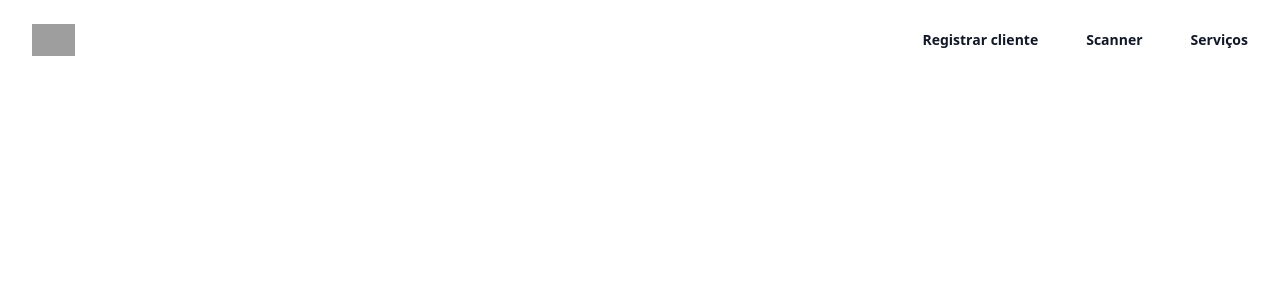
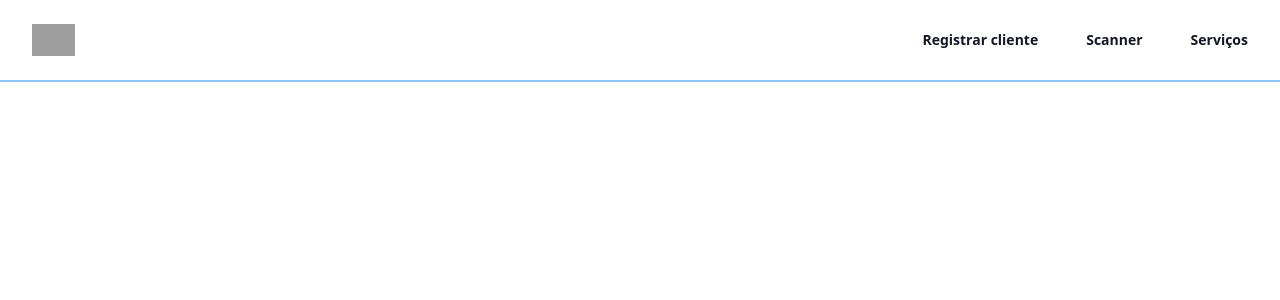
Before and after one commit to tercioab/Ultracar-, a React (Create React App) app in the folder ultracar/: page / in a window 1280 px wide. Shown: the top 300 px of the page. Built offline with nearby package versions, Linux system fonts and the light colour scheme; grey boxes are pictures that could not be loaded.

Commit message:
style: change header

```diff
--- a/ultracar/src/components/Header.js
+++ b/ultracar/src/components/Header.js
@@ -6,7 +6,7 @@ export default function Header() {
 	const [mobileMenuOpen, setMobileMenuOpen] = useState(false);
 
 	return (
-		<header className='bg-white'>
+		<header className='bg-white border-b-2 border-blue-300'>
 			<nav
 				className='mx-auto flex max-w-7xl items-center justify-between p-6 lg:px-8 mb'
 				aria-label='Global'
```
